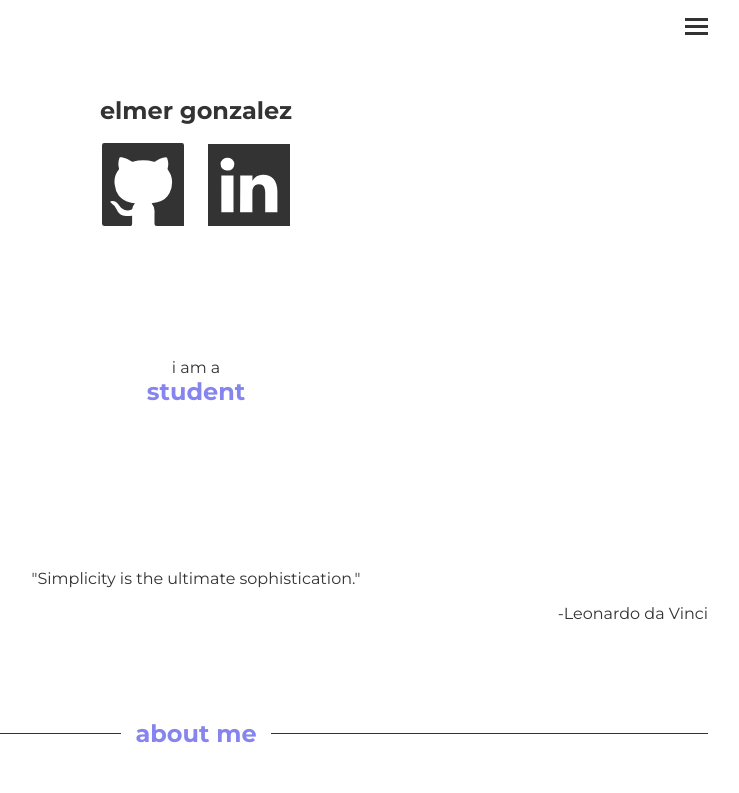
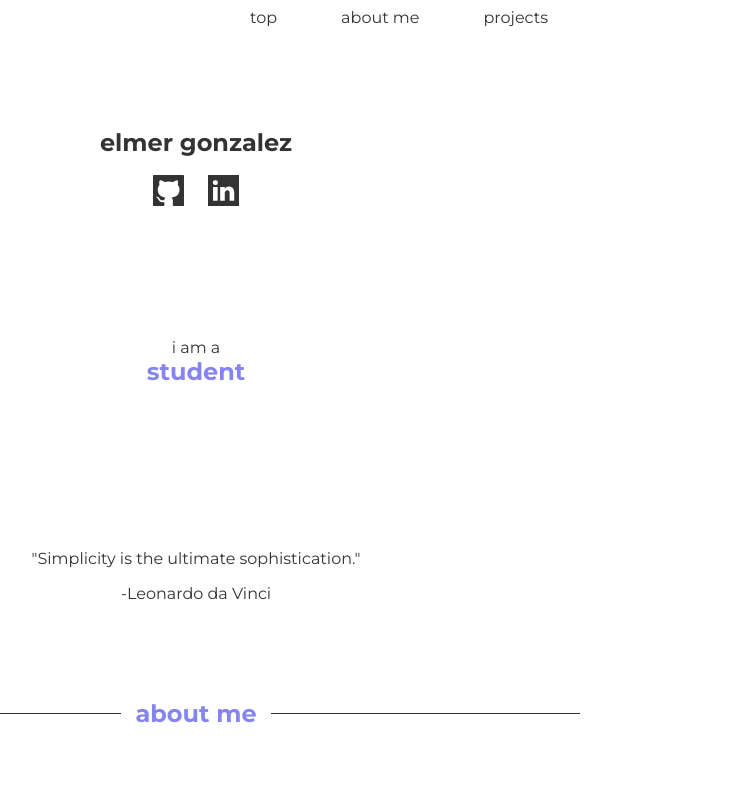
Before and after one commit to egonzalez49/portfolio, a React (Create React App) app: page / in a window 1280 px wide. Shown: the top 793 px of the page, without its empty margins (444-1183 px from the left). Built offline with nearby package versions, Linux system fonts and the light colour scheme.

Commit message:
minimum viable product

```diff
--- a/public/css/main.css
+++ b/public/css/main.css
@@ -9,7 +9,6 @@
 body {
   font-family: 'Montserrat', sans-serif;
   color: #333;
-  overflow-x: hidden;
 }
 
 ul {
@@ -23,6 +22,7 @@ a {
 
 /* entire site inside this div */
 .site-container {
+  overflow-x: hidden;
   height: 90%;
   margin: 32px auto;
   width: 80%;
@@ -35,16 +35,16 @@ a {
   background-color: #fff;
   justify-content: flex-end;
   position: fixed;
-  width: 80%;
+  width: 100%;
   top: 0;
-  padding: 1.1em 0;
+  padding: 1.1em 10%;
   z-index: 5;
   left: 50%;
   transform: translate(-50%, 0);
 }
 
 .nav-container img {
-  align-self: flex-end;
+  margin-right: 10%;
   /* position: fixed;
   top: 5%;
   right: 10%; */
@@ -52,6 +52,35 @@ a {
 
 .hide-mobile {
   display: none;
+}
+
+.nav-container ul {
+  position: fixed;
+  width: 60%;
+  top: 0;
+  right: 0;
+  text-align: left;
+  background: #333;
+  height: 100vh;
+  padding-top: 3em;
+}
+
+.nav-container ul li a {
+  color: #fff;
+  display: block;
+  width: 100%;
+  padding: 1em 2em;
+}
+
+.exit-btn {
+  text-align: right;
+  margin-bottom: 1em;
+  margin-top: -1.3em;
+  padding: 0 1.1em;
+}
+
+.exit-btn img {
+  width: 10%;
 }
 
 /* the header with name and icons */
@@ -269,3 +298,57 @@ a {
   border: none;
   background-color: #8685ef;
 }
+
+@media only screen and (min-width: 650px) {
+  .site-container {
+    width: 60%;
+  }
+}
+
+@media only screen and (min-width: 1024px) {
+  .quote-cite {
+    align-self: center;
+  }
+
+  .show-desktop {
+    display: block;
+    margin: 0 auto 13% auto;
+  }
+
+  .hide-desktop {
+    display: none;
+  }
+
+  .nav-container ul {
+    position: inherit;
+    width: auto;
+    background: none;
+    height: auto;
+    display: flex;
+    padding-top: 0;
+    margin-right: 20%;
+  }
+
+  .nav-container ul li {
+    position: relative;
+    bottom: 0.5em;
+  }
+
+  .nav-container ul li a {
+    color: #333;
+  }
+
+  .icon-container img {
+    width: 4%;
+  }
+
+  .button {
+    width: 25%;
+  }
+}
+
+@media only screen and (min-width: 1600px) {
+  .site-container {
+    width: 40%;
+  }
+}
--- a/src/components/App.js
+++ b/src/components/App.js
@@ -9,10 +9,11 @@ import ProjectContainer from './project/ProjectContainer';
 const App = () => {
   return (
     <>
-      <div>
+      {/* <div>
         <Navbar />
-      </div>
+      </div> */}
       <div className="site-container">
+        <Navbar />
         <NameHeader />
         <CyclingWord />
         <Quote />
--- a/src/components/navbar/Navbar.js
+++ b/src/components/navbar/Navbar.js
@@ -1,25 +1,79 @@
 import React from 'react';
 import HamburgerMenu from '../../images/hamburger-menu.svg';
+import XMark from '../../images/forbidden-mark.svg';
 
-const Navbar = () => {
+class Navbar extends React.Component {
+  constructor(props) {
+    super(props);
+
+    this.menu = React.createRef();
+    this.exit = React.createRef();
+    this.nav = React.createRef();
+  }
+
+  onMenuClick = e => {
+    this.nav.current.classList.toggle('hide-mobile');
+    e.preventDefault();
+  };
+
+  onExitClick = e => {
+    this.nav.current.classList.add('hide-mobile');
+    e.preventDefault();
+  };
+
+  scrollTo = number => {
+    document.getElementsByClassName('header')[number].scrollIntoView();
+  };
+
+  scrollToTop = () => {
+    document.getElementsByClassName('header-name')[0].scrollIntoView();
+  };
+
+  render() {
     return (
       <div className="nav-container">
-      <a href="#" className="hide-desktop">
+        <a ref={this.menu} onClick={this.onMenuClick} className="hide-desktop">
           <img className="menu" src={HamburgerMenu} alt="toggle menu" />
         </a>
-      <ul className="show-desktop hide-mobile">
-        <li>
-          <a href="#">top</a>
+        <ul ref={this.nav} className="show-desktop hide-mobile">
+          <li
+            ref={this.exit}
+            onClick={this.onExitClick}
+            className="exit-btn hide-desktop"
+          >
+            <img src={XMark} alt="close button" />
           </li>
           <li>
-          <a href="#">about me</a>
+            <a
+              onClick={() => {
+                this.scrollToTop();
+              }}
+            >
+              top
+            </a>
           </li>
           <li>
-          <a href="#">projects</a>
+            <a
+              onClick={() => {
+                this.scrollTo(0);
+              }}
+            >
+              about me
+            </a>
+          </li>
+          <li>
+            <a
+              onClick={() => {
+                this.scrollTo(1);
+              }}
+            >
+              projects
+            </a>
           </li>
         </ul>
       </div>
     );
-};
+  }
+}
 
 export default Navbar;
--- a/src/components/project/ProjectContainer.js
+++ b/src/components/project/ProjectContainer.js
@@ -7,7 +7,7 @@ import Project from './Project';
 const ProjectContainer = () => {
   const renderProjects = () => {
     return projects.map(project => {
-      return <Project project={project} />;
+      return <Project key={project.title} project={project} />;
     });
   };
 
```
Also changed, not shown: src/images/forbidden-mark.svg (added). Lines whose indentation alone changed are shown as unchanged.
